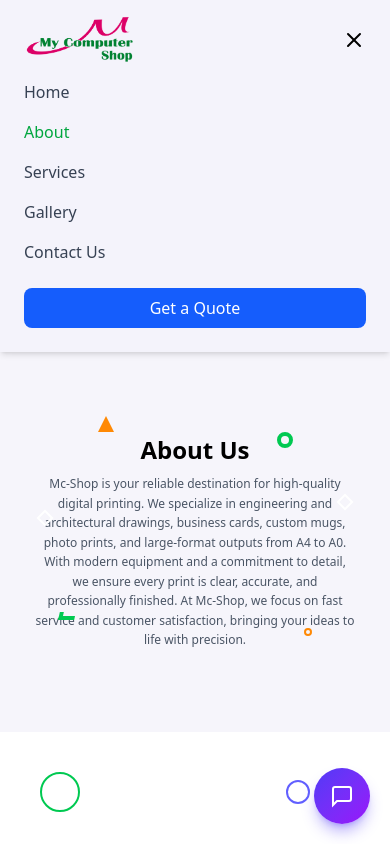
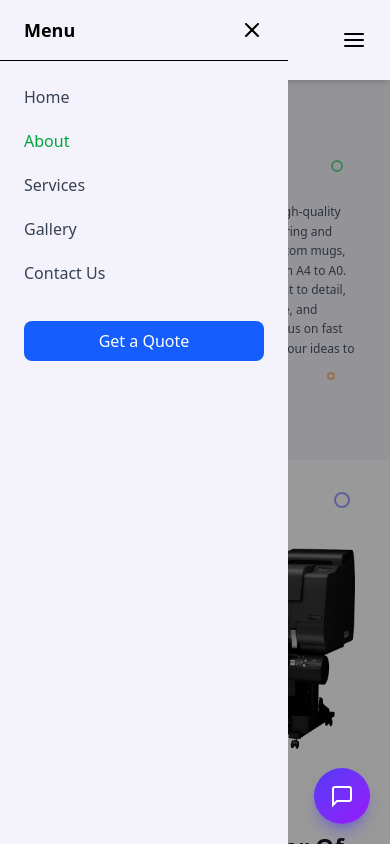
Before and after one commit to Apark-Technovative/mcshop, a React (Vite) app: page /about in a window 390 px wide. Both pictures are taken after a click on the button 354 px from the left and 40 px from the top of the page. Shown: the top 844 px of the page. Built offline with nearby package versions, Linux system fonts and the light colour scheme; no server answers.

Commit message:
Improved Mobile responsiveness for Navbar, Home, About and quote modal

```diff
--- a/src/components/AboutUs.jsx
+++ b/src/components/AboutUs.jsx
@@ -5,29 +5,34 @@ export default function AboutUs({ showButton = true }) {
   return (
     <section className="relative bg-white overflow-hidden min-h-[85vh]">
 
-      <span className="absolute top-10 left-10 w-10 h-10 border-2 border-green-500 rounded-full"></span>
-      <span className="absolute top-1/2 right-1/2 w-6 h-6 border-2 border-green-500 rotate-45"></span>
-      <span className="absolute top-12 right-20 w-6 h-6 border-2 border-indigo-500 rounded-full"></span>
-      <span className="absolute bottom-16 right-24 w-8 h-8 border-2 border-indigo-500 rotate-45"></span>
+      <span className="absolute top-6 sm:top-10 left-6 sm:left-10 w-6 sm:w-10 h-6 sm:h-10 border-2 border-green-500 rounded-full opacity-60 sm:opacity-100"></span>
 
-      <div className="max-w-7xl mx-auto px-6 py-28 grid grid-cols-1 lg:grid-cols-2 gap-16 items-center h-full">
+      <span className="hidden sm:block absolute top-1/2 right-1/2 w-6 h-6 border-2 border-green-500 rotate-45"></span>
+
+      <span className="absolute top-8 sm:top-12 right-10 sm:right-20 w-4 sm:w-6 h-4 sm:h-6 border-2 border-indigo-500 rounded-full opacity-60 sm:opacity-100"></span>
+
+      <span className="absolute bottom-12 sm:bottom-16 right-12 sm:right-24 w-5 sm:w-8 h-5 sm:h-8 border-2 border-indigo-500 rotate-45 opacity-60 sm:opacity-100"></span>
+
+      <div className="max-w-7xl mx-auto px-6 py-20 sm:py-24 lg:py-28 grid grid-cols-1 lg:grid-cols-2 gap-12 lg:gap-16 items-center h-full">
 
         <div className="flex justify-center">
           <img
             src="/images/printer.png"
             alt="Large format printer"
-            className="w-full max-w-xl object-contain"
+            className="w-full max-w-xs sm:max-w-md lg:max-w-xl object-contain"
           />
         </div>
 
-        <div className="lg:pl-12 flex flex-col justify-start">
-          <p className="text-sm text-gray-500 mb-4">About Us</p>
+        <div className="lg:pl-12 flex flex-col justify-start text-center lg:text-left">
+          <p className="text-xs sm:text-sm text-gray-500 mb-3 sm:mb-4">
+            About Us
+          </p>
 
-          <h1 className="text-4xl font-bold text-gray-900 leading-tight mb-6">
+          <h1 className="text-2xl sm:text-3xl lg:text-4xl font-bold text-gray-900 leading-snug sm:leading-tight mb-4 sm:mb-6">
             Experience The Power Of Digital Printing
           </h1>
 
-          <p className="text-gray-600 text-sm leading-relaxed mb-8">
+          <p className="text-gray-600 text-sm leading-relaxed mb-6 sm:mb-8">
             We specialize in architectural and structural drawing printing along
             with large-format prints for a variety of technical needs. In addition
             to technical printing, we offer high-quality custom products including
@@ -40,7 +45,7 @@ export default function AboutUs({ showButton = true }) {
             <Link
               to="/about"
               className="inline-block bg-blue-600 text-white px-6 py-3 rounded-md text-sm font-medium
-              hover:bg-blue-700 transition cursor-pointer w-fit"
+              hover:bg-blue-700 transition cursor-pointer w-fit mx-auto lg:mx-0"
             >
               See Detail
             </Link>
--- a/src/components/Hero.jsx
+++ b/src/components/Hero.jsx
@@ -1,59 +1,59 @@
 import React from "react";
 import { Link } from "react-router-dom";
 
-const Hero = ({
-  variant = "home",
-  title,
-  description,
-}) => {
-
+const Hero = ({ variant = "home", title, description }) => {
   if (variant === "home") {
     return (
-      <section className="bg-[#f4f3fb] min-h-[50vh] py-8 md:py-12 flex items-center">
-        <div className="max-w-7xl mx-auto px-6 grid grid-cols-1 md:grid-cols-2 gap-6 md:gap-8 items-center w-full">
+      <section className="relative min-h-[90vh] flex items-center bg-[#f4f3fb]">
 
-          <div className="text-center md:text-left">
-            <h1 className="text-2xl sm:text-3xl md:text-4xl font-bold text-gray-900 leading-tight">
+        <div className="absolute inset-0 md:hidden bg-[url('/images/cad-drawing.jpg')] bg-cover bg-center" />
+        <div className="absolute inset-0 md:hidden bg-black/40" />
+
+        <div className="relative max-w-7xl mx-auto px-6 w-full grid grid-cols-1 md:grid-cols-2 gap-10 items-center">
+
+          <div className="text-center md:text-left text-white md:text-gray-900">
+            <h1 className="text-3xl sm:text-4xl md:text-4xl lg:text-5xl font-bold leading-tight">
               Your Printing Solution <br />
-              at your <span className="text-green-500">Fingertips</span>
+              at your{" "}
+              <span className="text-green-400 md:text-green-500">
+                Fingertips
+              </span>
             </h1>
 
-            <p className="mt-2 sm:mt-3 text-sm sm:text-base font-medium text-gray-700">
+            <p className="mt-4 sm:mt-6 text-base sm:text-lg md:text-xl font-medium text-gray-200 md:text-gray-700">
               Fine and Reliable Service
             </p>
 
             <Link
               to="/services"
-              className="inline-block mt-6 sm:mt-8 bg-blue-600 text-white px-5 sm:px-6 py-2 sm:py-3 rounded-lg hover:bg-blue-700 cursor-pointer"
+              className="inline-block mt-6 sm:mt-8 bg-blue-600 text-white px-6 sm:px-8 py-3 sm:py-4 rounded-lg hover:bg-blue-700 transition-colors"
             >
               Get Started
             </Link>
           </div>
 
-          <div className="relative flex justify-center md:justify-end mt-6 md:mt-0">
+          <div className="hidden md:flex relative justify-end">
             <img
               src="/images/cad-drawing.jpg"
               alt="CAD Drawing"
-              className="rounded-lg shadow-lg w-56 sm:w-72 md:w-100 h-56 sm:h-72 md:h-95 object-cover transition-transform duration-300 hover:scale-105"
+              className="rounded-lg shadow-lg w-96 lg:w-[30rem] h-96 lg:h-[34rem] object-cover transition-transform duration-300 hover:scale-105"
             />
 
-            <div className="hidden md:block absolute bottom-10 -left-5 w-8 h-8 border-2 border-orange-400 rounded-full"></div>
+            <div className="absolute bottom-10 -left-5 w-8 h-8 border-2 border-orange-400 rounded-full" />
 
-            <div
-              className="hidden md:block absolute top-16 -right-5 w-0 h-0
+            <div className="absolute top-16 -right-5 w-0 h-0
               border-l-14 border-l-transparent
               border-b-24 border-b-green-500
               border-r-14 border-r-transparent"
-            ></div>
+            />
           </div>
-
         </div>
       </section>
     );
   }
 
   return (
-    <section className="relative min-h-[45vh] sm:min-h-[48vh] md:min-h-[50vh] py-6 md:py-8 flex flex-col items-center justify-center text-center bg-[#f6f5fb] overflow-hidden px-4 sm:px-6">
+    <section className="relative min-h-[45vh] sm:min-h-[48vh] md:min-h-[50vh] py-8 flex flex-col items-center justify-center text-center bg-[#f6f5fb] overflow-hidden px-4 sm:px-6">
 
       <h1 className="text-2xl sm:text-3xl font-bold mb-2 sm:mb-3 text-black">
         {title}
@@ -63,24 +63,53 @@ const Hero = ({
         {description}
       </p>
 
-      <div className="absolute top-16 sm:top-20 left-[25%] sm:left-[35%] w-0 h-0
-        border-l-8 border-l-transparent border-r-8 border-r-transparent border-b-16 sm:border-b-20 border-b-orange-400" />
+      <div
+        className="absolute top-14 sm:top-20 left-[12%] sm:left-[35%]
+        w-0 h-0
+        border-l-6 sm:border-l-8 border-l-transparent
+        border-r-6 sm:border-r-8 border-r-transparent
+        border-b-12 sm:border-b-20 border-b-orange-400
+        opacity-60 sm:opacity-100"
+      />
 
-      <div className="absolute top-20 sm:top-24 right-[25%] sm:right-[35%] w-4 sm:w-5 h-4 sm:h-5
-        border-4 border-green-500 rounded-full" />
+      <div
+        className="absolute top-20 sm:top-24 right-[12%] sm:right-[35%]
+        w-3 h-3 sm:w-5 sm:h-5
+        border-2 sm:border-4 border-green-500
+        rounded-full
+        opacity-60 sm:opacity-100"
+      />
 
-      <div className="absolute top-40 sm:top-52 left-[10%] sm:left-[15%] w-3 sm:w-4 h-3 sm:h-4
-        border-2 border-white rotate-45" />
+      <div
+        className="absolute top-36 sm:top-52 left-[6%] sm:left-[15%]
+        w-3 h-3 sm:w-4 sm:h-4
+        border-2 border-white
+        rotate-45
+        opacity-40 sm:opacity-100"
+      />
 
-      <div className="absolute bottom-28 sm:bottom-36 left-[15%] sm:left-[20%]
-        w-4 sm:w-5 h-2 sm:h-3 border-l-4 border-b-4 border-green-500 -skew-x-12" />
+      <div
+        className="absolute bottom-24 sm:bottom-36 left-[10%] sm:left-[20%]
+        w-4 h-2 sm:w-5 sm:h-3
+        border-l-2 sm:border-l-4
+        border-b-2 sm:border-b-4
+        border-green-500
+        -skew-x-12
+        opacity-60 sm:opacity-100"
+      />
 
-      <div className="absolute bottom-24 sm:bottom-32 right-[20%] sm:right-[30%] w-2 sm:w-3 h-2 sm:h-3
-        border-2 border-orange-400 rounded-full" />
+      <div
+        className="absolute bottom-20 sm:bottom-32 right-[14%] sm:right-[30%]
+        w-2 h-2 sm:w-3 sm:h-3
+        border-2 border-orange-400
+        rounded-full
+        opacity-50 sm:opacity-100"
+      />
 
-      <div className="absolute top-36 sm:top-44 right-[10%] sm:right-[15%] w-3 sm:w-4 h-3 sm:h-4
-        border-2 border-white rotate-45" />
-
+      <div
+        className="hidden sm:block absolute top-40 right-[15%]
+        w-4 h-4 border-2 border-white rotate-45"
+      />
     </section>
   );
 };
--- a/src/components/Navbar.jsx
+++ b/src/components/Navbar.jsx
@@ -10,14 +10,14 @@ const Navbar = () => {
   const navLinkClass = ({ isActive }) =>
     isActive
       ? "text-green-600"
-      : "text-gray-700 hover:text-green-600";
+      : "text-gray-700 hover:text-green-600 cursor-pointer";
 
   return (
     <>
       <header className="bg-[#f4f3fb] sticky top-0 z-50 shadow-md">
         <div className="max-w-7xl mx-auto px-6 py-4 flex items-center justify-between">
 
-          <Link to="/" className="flex items-center">
+          <Link to="/" className="flex items-center cursor-pointer">
             <img
               src="/images/logo.png"
               alt="My Computer Shop Logo"
@@ -40,18 +40,37 @@ const Navbar = () => {
             Get a Quote
           </button>
 
+          <button
+            className="md:hidden text-2xl cursor-pointer"
+            onClick={() => setMenuOpen(true)}
+          >
+            <FiMenu />
+          </button>
+        </div>
+      </header>
 
+      <div
+        className={`fixed inset-0 bg-black/40 z-40 transition-opacity duration-300 ${
+          menuOpen ? "opacity-100 visible" : "opacity-0 invisible"
+        }`}
+        onClick={() => setMenuOpen(false)}
+      />
+
+      <aside
+        className={`fixed top-0 left-0 h-full w-72 bg-[#f4f3fb] z-50 transform transition-transform duration-300 ease-in-out
+        ${menuOpen ? "translate-x-0" : "-translate-x-full"}`}
+      >
+        <div className="flex items-center justify-between px-6 py-4 border-b">
+          <span className="font-semibold text-lg">Menu</span>
           <button
-            className="md:hidden text-2xl"
-            onClick={() => setMenuOpen(!menuOpen)}
+            onClick={() => setMenuOpen(false)}
+            className="text-2xl cursor-pointer"
           >
-            {menuOpen ? <FiX /> : <FiMenu />}
+            <FiX />
           </button>
         </div>
 
-        {menuOpen && (
-          <div className="md:hidden bg-[#f4f3fb] px-6 pb-6">
-            <div className="flex flex-col gap-4 font-medium">
+        <nav className="flex flex-col gap-5 px-6 py-6 font-medium">
           <NavLink to="/" onClick={() => setMenuOpen(false)} className={navLinkClass}>Home</NavLink>
           <NavLink to="/about" onClick={() => setMenuOpen(false)} className={navLinkClass}>About</NavLink>
           <NavLink to="/services" onClick={() => setMenuOpen(false)} className={navLinkClass}>Services</NavLink>
@@ -63,15 +82,12 @@ const Navbar = () => {
               setMenuOpen(false);
               setQuoteOpen(true);
             }}
-                className="mt-2 bg-blue-600 text-white text-center px-5 py-2 rounded-lg hover:bg-blue-700 cursor-pointer"
+            className="mt-4 bg-blue-600 text-white px-5 py-2 rounded-lg hover:bg-blue-700 transition cursor-pointer"
           >
             Get a Quote
           </button>
-
-            </div>
-          </div>
-        )}
-      </header>
+        </nav>
+      </aside>
 
       <Quote isOpen={quoteOpen} onClose={() => setQuoteOpen(false)} />
     </>
--- a/src/pages/ContactUsPage.jsx
+++ b/src/pages/ContactUsPage.jsx
@@ -317,7 +317,6 @@ const ContactUsPage = () => {
           ></iframe>
         </div>
       </section>
-
       <Testimonials />
     </>
   );
```
Also changed, not shown: src/components/AboutWelcome.jsx (+23 -19 lines), src/components/CreativeTeam.jsx (+2 -6 lines), src/components/Quote.jsx (+25 -33 lines), src/components/Testimonials.jsx (+15 -10 lines), src/components/Why.jsx (+9 -11 lines), src/components/History.jsx (line endings or trailing spaces), 2 other files (tests, documents, lock files or other folders). Lines whose indentation alone changed are shown as unchanged.
